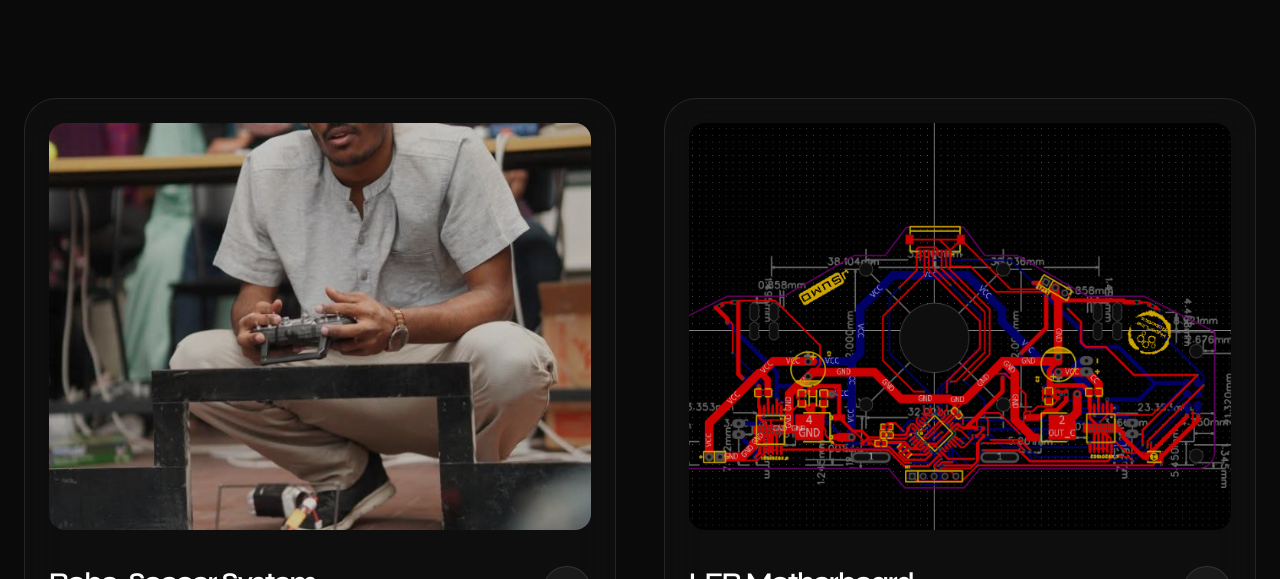
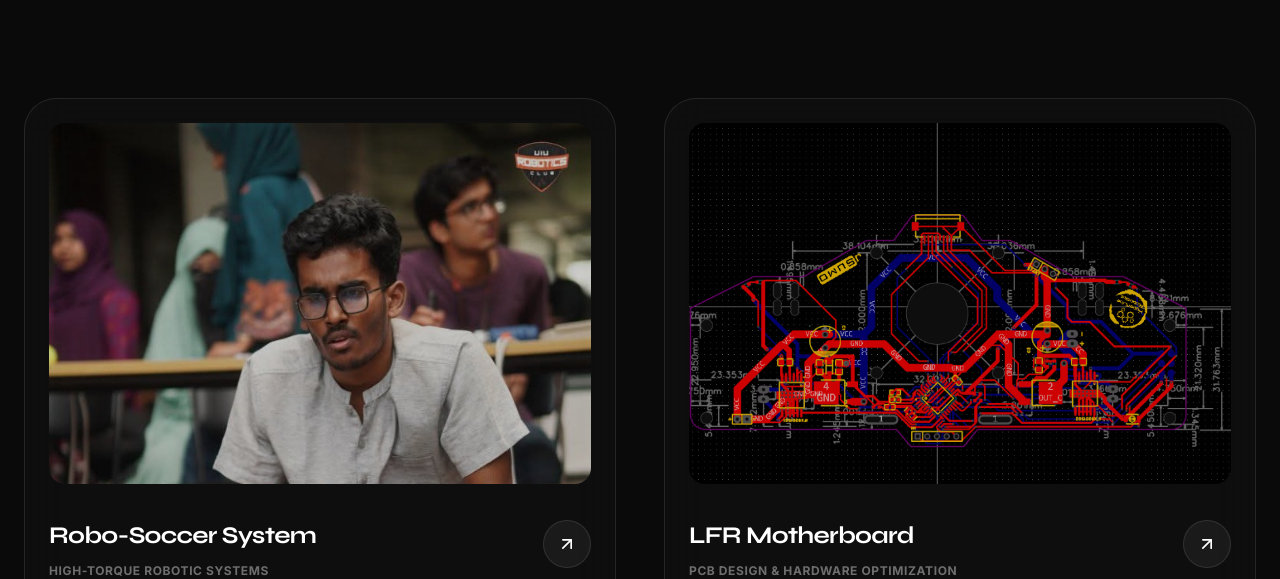
Before and after one commit to redwan2003-bot/RedwanAhmmed, a Next.js app: page / in a window 1280 px wide. Shown: the part 6266-6845 px from the top of the page. Built offline with nearby package versions, Linux system fonts and the light colour scheme.

Commit message:
Fix image cropping with object-top and better aspect ratios

```diff
--- a/components/Work.tsx
+++ b/components/Work.tsx
@@ -10,28 +10,32 @@ const projects = [
     category: "High-Torque Robotic Systems",
     description: "Lead hardware engineering for national competitions, focusing on circuit integrity and mechanical durability.",
     image: "/projects/robo-soccer.jpg",
-    link: "#"
+    link: "#",
+    position: "object-top"
   },
   {
     title: "LFR Motherboard",
     category: "PCB Design & Hardware Optimization",
     description: "Re-engineered PCB chassis motherboard for Line Following Robots, optimizing routing for high-speed stability.",
     image: "/projects/lfr-motherboard.png",
-    link: "https://u.easyeda.com/account/user/projects/index/detail?project=21e142ba891447498fb8916465393517&listType=all"
+    link: "https://u.easyeda.com/account/user/projects/index/detail?project=21e142ba891447498fb8916465393517&listType=all",
+    position: "object-center"
   },
   {
     title: "EasyEDA Initiative",
     category: "PCB Design Standards Advocacy",
     description: "Promoting professional-grade PCB design standards (EasyEDA Pro) within the academic and maker community.",
     image: "/projects/easyeda-initiative.jpg",
-    link: "https://www.linkedin.com/posts/redwanahmmed_iot-internetofthings-backenddevelopment-ugcPost-7451949636237307904-obNA?utm_source=share&utm_medium=member_desktop&rcm=ACoAAEPO8YEBrBvtk8cgoXFOa6yi9yyKJpxhXVs"
+    link: "https://www.linkedin.com/posts/redwanahmmed_iot-internetofthings-backenddevelopment-ugcPost-7451949636237307904-obNA?utm_source=share&utm_medium=member_desktop&rcm=ACoAAEPO8YEBrBvtk8cgoXFOa6yi9yyKJpxhXVs",
+    position: "object-top"
   },
   {
     title: "UIU Robotics Backend",
     category: "Scalable Logic & System Arch",
     description: "Architecting robust backend systems for club-wide software projects, ensuring seamless code-to-hardware integration.",
     image: "https://images.unsplash.com/photo-1555066931-4365d14bab8c?auto=format&fit=crop&q=80&w=800",
-    link: "https://www.linkedin.com/posts/redwanahmmed_uiuroboticsclub-hardwareengineering-backenddeveloper-share-7429914942876823553-13VC?utm_source=share&utm_medium=member_desktop&rcm=ACoAAEPO8YEBrBvtk8cgoXFOa6yi9yyKJpxhXVs"
+    link: "https://www.linkedin.com/posts/redwanahmmed_uiuroboticsclub-hardwareengineering-backenddeveloper-share-7429914942876823553-13VC?utm_source=share&utm_medium=member_desktop&rcm=ACoAAEPO8YEBrBvtk8cgoXFOa6yi9yyKJpxhXVs",
+    position: "object-center"
   }
 ];
 
@@ -120,13 +124,13 @@ export default function Work() {
                 rel="noopener noreferrer"
                 className="group relative flex flex-col gap-6 p-6 rounded-[32px] bg-white/[0.02] border border-white/10 backdrop-blur-xl hover:bg-white/[0.04] hover:shadow-[0_0_80px_-20px_rgba(255,255,255,0.1)] hover:border-white/20 transition-all duration-500 will-change-transform hover:-translate-y-2 cursor-pointer h-full"
               >
-                <div className="relative w-full aspect-[4/3] rounded-2xl overflow-hidden bg-black/50">
+                <div className="relative w-full aspect-[4/5] md:aspect-[3/2] rounded-2xl overflow-hidden bg-black/50">
                   <Image
                     src={project.image}
                     alt={project.title}
                     fill
                     unoptimized
-                    className="object-cover w-full h-full opacity-80 group-hover:scale-105 group-hover:opacity-100 transition-all duration-700 ease-[cubic-bezier(0.33,1,0.68,1)]"
+                    className={`object-cover ${project.position} w-full h-full opacity-80 group-hover:scale-105 group-hover:opacity-100 transition-all duration-700 ease-[cubic-bezier(0.33,1,0.68,1)]`}
                   />
                 </div>
 
```
